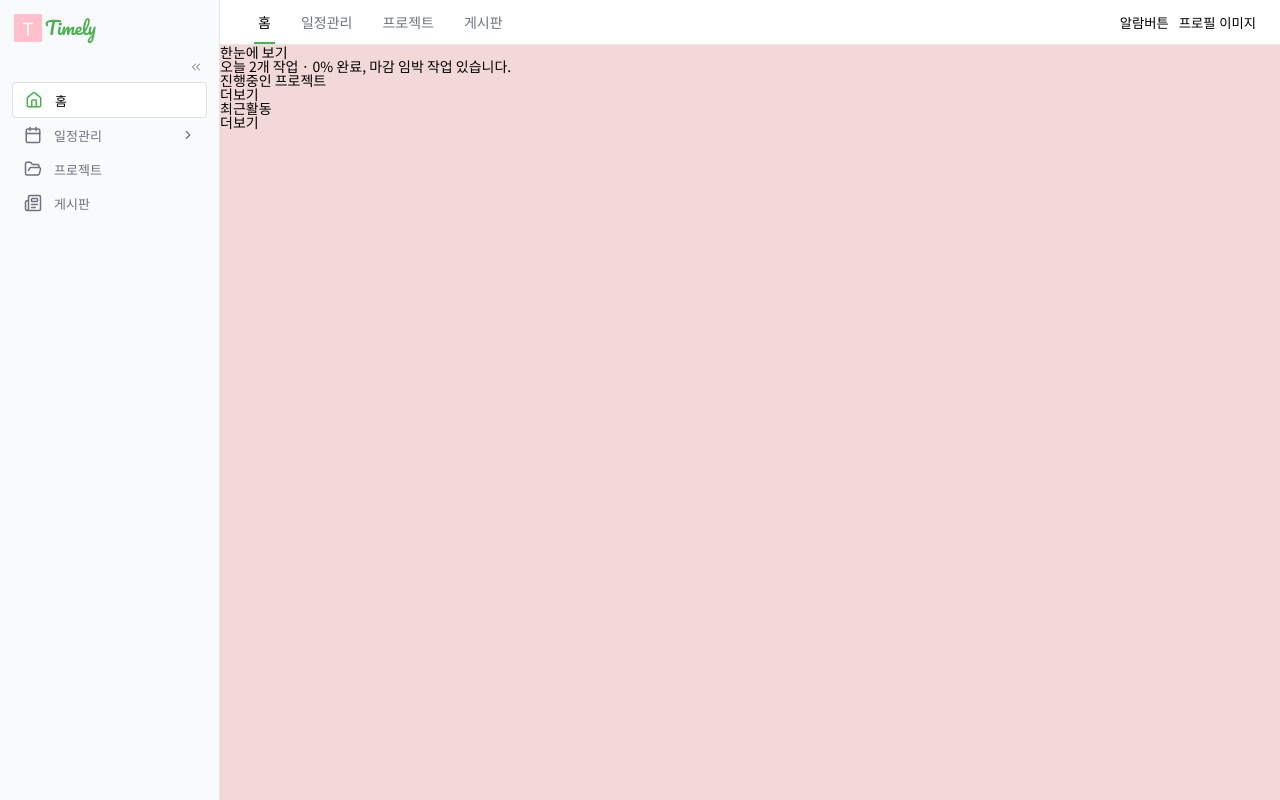
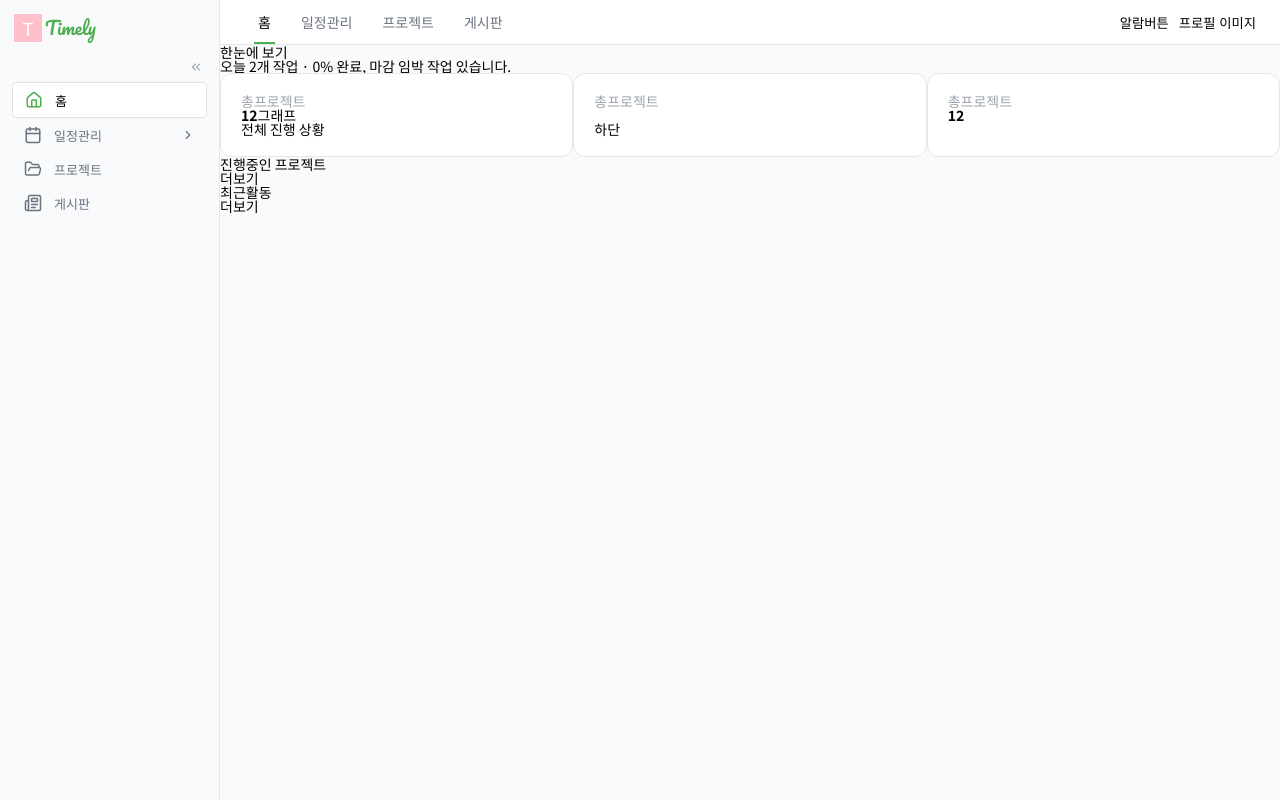
Before and after one commit to zingZZi/timely, a React (Vite) app: page / in a window 1280 px wide. Built offline with nearby package versions, Linux system fonts and the light colour scheme; a web font is replaced by a local one.

Commit message:
카드컴포넌트 작업진행중

```diff
--- a/src/components/Card/Card.jsx
+++ b/src/components/Card/Card.jsx
@@ -1,4 +1,4 @@
-import * as S from "./Card.styles";
+import * as S from "./Card.style";
 
 function Card({ children, variant = "default" }) {
   return <S.Container variant={variant}>{children}</S.Container>;
--- a/src/components/Card/Card.style.js
+++ b/src/components/Card/Card.style.js
@@ -1,18 +1,28 @@
 import styled from "styled-components";
+import { theme } from "../../styles/theme";
 
 export const Container = styled.div`
-  padding: 20px;
-  border-radius: 16px;
+  padding: 2rem;
+  border-radius: 1.2rem;
   background: white;
   border: 1px solid #e5e7eb;
+  display: flex;
+  flex-direction: column;
+  justify-content: space-between;
+  height: 100%;
 `;
 
-export const Header = styled.div`
-  margin-bottom: 16px;
-`;
+export const Header = styled.div``;
 
 export const Body = styled.div``;
 
-export const Footer = styled.div`
-  margin-top: 16px;
+export const Footer = styled.div``;
+export const CardNum = styled.b`
+  font-weight: bold;
 `;
+
+//
+export const CardTitle = styled.p`
+  color: ${({ theme }) => theme.fontSizes.xs2};
+  color: ${({ theme }) => theme.colors.gray[500]};
+`;
--- a/src/components/Card/StateCard.jsx
+++ b/src/components/Card/StateCard.jsx
@@ -0,0 +1,23 @@
+import Card from "./Card";
+import * as S from "./Card.style";
+
+function StateCard({ title, num, footer = false, graph = false }) {
+  return (
+    <>
+      <Card>
+        <div>
+          <Card.Header>
+            <S.CardTitle>{title}</S.CardTitle>
+          </Card.Header>
+          <Card.Body>
+            <S.CardNum>{num}</S.CardNum>
+            {graph ? <>그래프</> : null}
+          </Card.Body>
+        </div>
+        {footer ? <Card.Footer>{footer}</Card.Footer> : null}
+      </Card>
+    </>
+  );
+}
+
+export default StateCard;
--- a/src/layouts/MainLayout/Header/Header.style.js
+++ b/src/layouts/MainLayout/Header/Header.style.js
@@ -6,78 +6,75 @@ import { theme } from "../../../styles/theme";
 const HeaderPop = css`
   box-shadow: rgba(0, 0, 0, 0.1) 0px 4px 24px 0px;
   position: absolute;
-    top:calc(100% + 0.8rem);
-    right:0;
-    border:1px solid ${({ theme }) => theme.colors.gray[200]};
+  top: calc(100% + 0.8rem);
+  right: 0;
+  border: 1px solid ${({ theme }) => theme.colors.gray[200]};
   background-color: ${({ theme }) => theme.colors.white};
-    border-radius: ${({theme})=>theme.borderRadius.md};
-`
-
+  border-radius: ${({ theme }) => theme.borderRadius.md};
+`;
 
 export const Header = styled.header`
-    padding:0 2.4rem;
+  padding: 0 2.4rem;
   position: sticky;
   background-color: white;
   display: flex;
   justify-content: space-between;
   align-items: center;
-    border-bottom:1px solid ${({ theme }) => theme.colors.gray[200]};
-`
+  border-bottom: 1px solid ${({ theme }) => theme.colors.gray[200]};
+`;
 export const HeaderMenu = styled.ul`
   display: flex;
-    gap:0.2rem;
-`
-export const MenuList = styled.li`
-`
+  gap: 0.2rem;
+`;
+export const MenuList = styled.li``;
 
 export const MenuLink = styled(Link)`
   display: block;
-    color:${({ theme }) => theme.colors.gray[500]} ;
-    padding:0 1rem;
-
-`
+  color: ${({ theme }) => theme.colors.gray[500]};
+  padding: 0 1rem;
+`;
 export const MenuText = styled.span`
-    position:relative;
+  position: relative;
   display: block;
-    padding: 1.5rem .4rem;
-    color: ${({ $active,theme}) => ($active ? theme.colors.black : theme.colors.gray[600])};
-    &::after{
+  padding: 1.5rem 0.4rem;
+  color: ${({ $active, theme }) =>
+    $active ? theme.colors.black : theme.colors.gray[600]};
+  &::after {
     content: "";
     position: absolute;
     width: 100%;
     height: 0.2rem;
-        background-color: ${({ $active,theme}) => ($active ? theme.colors.main : 'transparent')};
-        left:0;
-        bottom:0%;
+    background-color: ${({ $active, theme }) =>
+      $active ? theme.colors.main : "transparent"};
+    left: 0;
+    bottom: 0%;
   }
-`
+`;
 
 export const HeaderActions = styled.div`
   display: flex;
   align-items: center;
   justify-content: flex-end;
-    gap:1rem;
-`
+  gap: 1rem;
+`;
 
 export const AlarmContainer = styled.div`
   position: relative;
-`
-export const AlarmBtn = styled.button`
-
-`
+`;
+export const AlarmBtn = styled.button``;
 export const AlarmPop = styled.div`
   ${HeaderPop}
   width:22rem;
-`
+`;
 
 export const HeaderUserInfo = styled.div`
   position: relative;
-`
+`;
 export const HeaderUserPop = styled.div`
   ${HeaderPop}
   width:19rem;
-`
+`;
 
 export const UserInfo = styled.div`
-    padding:1.2rem 1rem;
-`
+  padding: 1.2rem 1rem;
+`;
--- a/src/layouts/MainLayout/MainLayout.styles.js
+++ b/src/layouts/MainLayout/MainLayout.styles.js
@@ -1,5 +1,5 @@
 import styled from "styled-components";
-
+import { theme } from "../../styles/theme";
 export const MainLayout = styled.div`
   display: flex;
   overflow: hidden;
@@ -7,7 +7,7 @@ export const MainLayout = styled.div`
 `;
 
 export const MainContainer = styled.div`
-  background-color: #f3d8d8;
+  background-color: ${({ theme }) => theme.colors.gray[100]};
   flex-grow: 1;
   display: flex;
   flex-direction: column;
--- a/src/pages/home/Home.jsx
+++ b/src/pages/home/Home.jsx
@@ -1,16 +1,29 @@
 import { Link } from "react-router-dom";
-
+import StateCard from "../../components/Card/StateCard";
+import * as S from "./Home.style";
 function Home() {
   return (
     <main>
       <section>
         <h2>한눈에 보기</h2>
         <p>오늘 2개 작업 · 0% 완료, 마감 임박 작업 있습니다.</p>
-        <ul>
-          <li></li>
-          <li></li>
-          <li></li>
-        </ul>
+        <S.HomeTotalCard>
+          <li>
+            <StateCard
+              title="총프로젝트"
+              num="12"
+              icon="total"
+              footer="전체 진행 상황"
+              graph
+            />
+          </li>
+          <li>
+            <StateCard title="총프로젝트" footer="하단" />
+          </li>
+          <li>
+            <StateCard title="총프로젝트" num="12" icon="total" />
+          </li>
+        </S.HomeTotalCard>
       </section>
       <section>
         <div>
--- a/src/pages/home/Home.style.js
+++ b/src/pages/home/Home.style.js
@@ -1,3 +1,9 @@
 import styled from "styled-components";
 
 export let HomeLayout = styled.main``;
+export let HomeTotalCard = styled.ul`
+  display: flex;
+  li {
+    width: 33.3333%;
+  }
+`;
```
Also changed, not shown: src/layouts/MainLayout/MainLayout.jsx (+15 -19 lines). Lines whose indentation alone changed are shown as unchanged.
